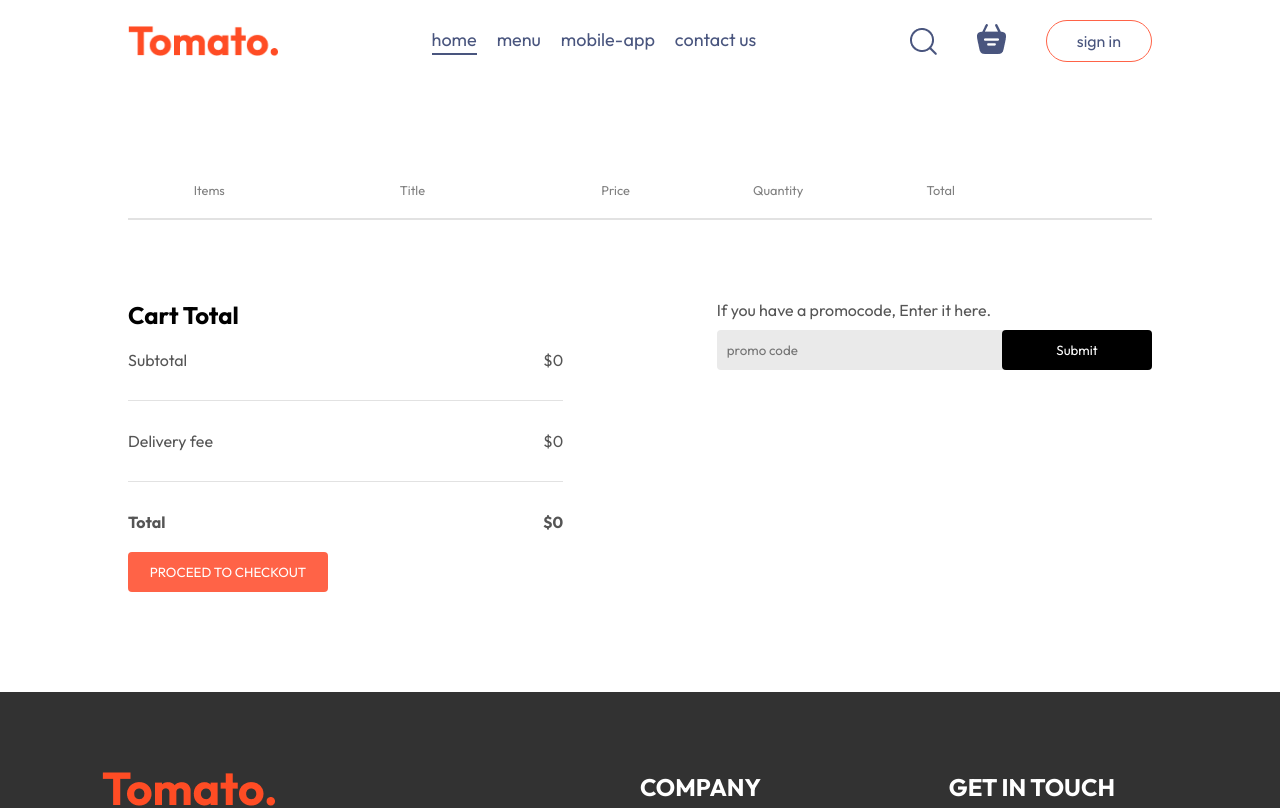
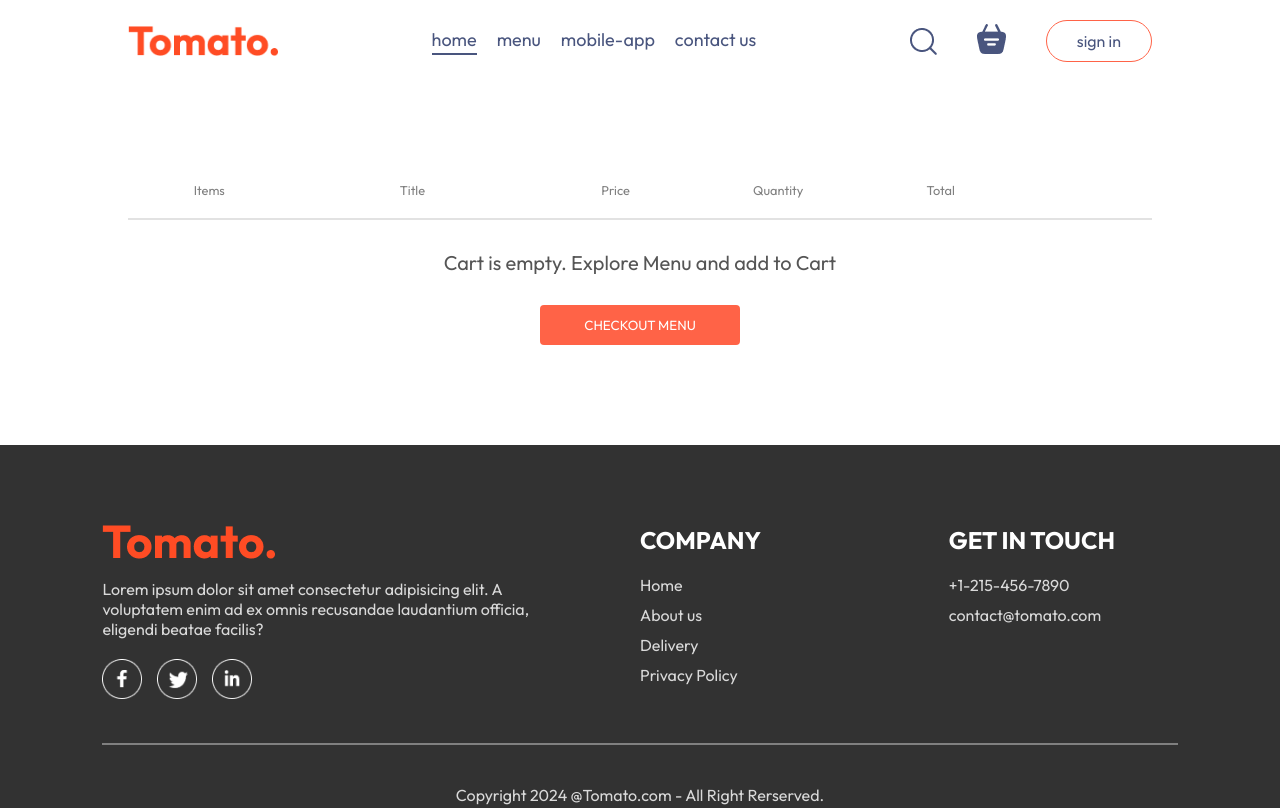
Before and after one commit to Akash-Sharma-2002/Food-App, a React (Vite) app in the folder Frontend/: page /cart in a window 1280 px wide. Shown: the top 808 px of the page. Built offline with nearby package versions, Linux system fonts and the light colour scheme.

Commit message:
Food-App: Frontend_V1

```diff
--- a/Frontend/src/pages/Cart/Cart.css
+++ b/Frontend/src/pages/Cart/Cart.css
@@ -40,6 +40,13 @@
   margin: 0px 10px;
 }
 
+.cart-empty{
+  margin: 30px 0px;
+  font-size: 20px;
+  color: #555;
+  text-align: center;
+}
+
 .cart-bottom {
   margin-top: 80px;
   display: flex;
@@ -64,7 +71,13 @@
   margin: 10px 0px;
 }
 
-.cart-total button {
+.menu{
+  display: flex;
+  align-items: center;
+  justify-content: center;
+}
+
+.button {
   border: none;
   color: white;
   background-color: tomato;
--- a/Frontend/src/pages/Cart/Cart.jsx
+++ b/Frontend/src/pages/Cart/Cart.jsx
@@ -3,6 +3,7 @@ import "./Cart.css";
 import { StoreContext } from "../../components/Context/StoreContext";
 import { assets } from "../../assets/assets";
 import { useNavigate } from "react-router-dom";
+
 const Cart = () => {
   const navigate = useNavigate();
   const {
@@ -51,6 +52,24 @@ const Cart = () => {
         })}
         <hr />
       </div>
+      {getTotalCartAmount() === 0 ? (
+        <p className="cart-empty">
+          Cart is empty. Explore Menu and add to Cart
+        </p>
+      ) : (
+        ""
+      )}
+      {getTotalCartAmount() === 0 ? (
+        <div className="menu">
+          <button className="button" onClick={() => navigate("/")}>
+            CHECKOUT MENU
+          </button>
+        </div>
+      ) : (
+        ""
+      )}
+      {getTotalCartAmount() !== 0 ? (
+        <div>
           <div className="cart-bottom">
             <div className="cart-total">
               <h2>Cart Total</h2>
@@ -66,9 +85,11 @@ const Cart = () => {
               <hr />
               <div className="cart-total-details">
                 <b>Total</b>
-            <b>${getTotalCartAmount() === 0 ? 0 : getTotalCartAmount() + 2}</b>
+                <b>
+                  ${getTotalCartAmount() === 0 ? 0 : getTotalCartAmount() + 2}
+                </b>
               </div>
-          <button onClick={() => navigate("/order")}>
+              <button className="button" onClick={() => navigate("/order")}>
                 PROCEED TO CHECKOUT
               </button>
             </div>
@@ -84,6 +105,10 @@ const Cart = () => {
             </div>
           </div>
         </div>
+      ) : (
+        ""
+      )}
+    </div>
   );
 };
 export default Cart;
--- a/Frontend/src/pages/PlaceOrder/PlaceOrder.css
+++ b/Frontend/src/pages/PlaceOrder/PlaceOrder.css
@@ -38,3 +38,16 @@
 .place-order .cart-total button {
   margin-top: 30px;
 }
+
+@media (max-width: 750px) {
+  .place-order {
+    flex-direction: column;
+    gap: 30px;
+  }
+  .order-info{
+    grid-template-columns: 1.5fr 1fr 1fr 1fr 1.5fr;
+  }
+  .place-order-left .title {
+    margin-bottom: 30px;
+  }
+}
--- a/Frontend/src/pages/PlaceOrder/PlaceOrder.jsx
+++ b/Frontend/src/pages/PlaceOrder/PlaceOrder.jsx
@@ -1,13 +1,33 @@
 import React, { useContext } from "react";
 import "./PlaceOrder.css";
+import "../Cart/Cart.css";
 import { StoreContext } from "../../components/Context/StoreContext";
 
 const PlaceOrder = () => {
-  const { getTotalCartAmount } = useContext(StoreContext);
+  const { cartItems, food_list, getTotalCartAmount } = useContext(StoreContext);
   return (
     <form className="place-order">
       <div className="place-order-left">
-        <p className="title">Delivery Information</p>
+        {food_list.map((item, index) => {
+          if (cartItems[item._id] > 0) {
+            return (
+              <>
+                <p className="title">Items</p>
+                <div
+                  className="cart-items-title cart-items-item order-info"
+                  key={index}
+                >
+                  <p>{item.name}</p>
+                  <p>${item.price}</p>
+                  <p>{cartItems[item._id]}</p>
+                  <p>${item.price * cartItems[item._id]}</p>
+                  <img src={item.image} alt="" />
+                </div>
+              </>
+            );
+          }
+        })}
+        <p className="title">Delivery Location</p>
         <div className="multi-fields">
           <input type="text" placeholder="First Name" />
           <input type="text" placeholder="Last Name" />
@@ -40,7 +60,7 @@ const PlaceOrder = () => {
           <b>Total</b>
           <b>${getTotalCartAmount() === 0 ? 0 : getTotalCartAmount() + 2}</b>
         </div>
-        <button>PROCEED TO PAYMENT</button>
+        <button className="button">PROCEED TO PAYMENT</button>
       </div>
     </form>
   );
```
Lines whose indentation alone changed are shown as unchanged.
